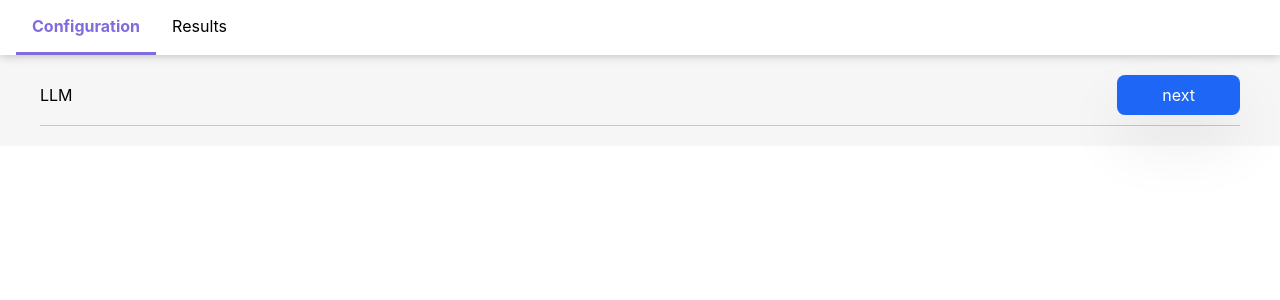
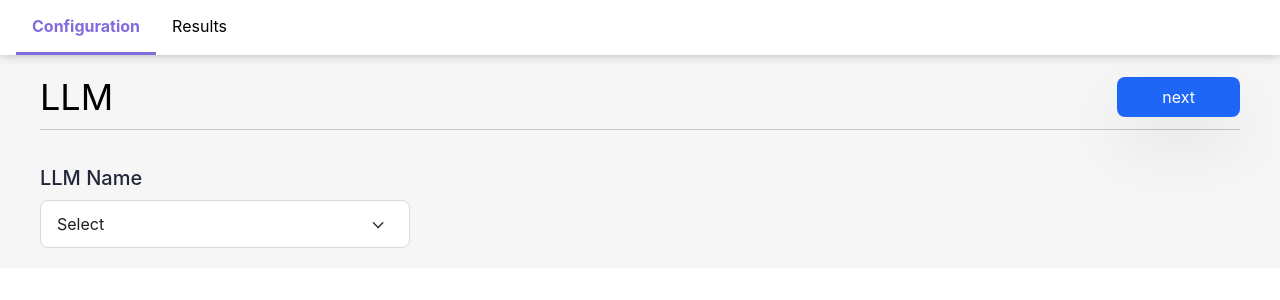
Before and after one commit to geodes-sms/PromptSLR, a React (Create React App) app in the folder front/: page / in a window 1280 px wide. Shown: the top 300 px of the page. Built offline with nearby package versions, Linux system fonts and the light colour scheme; a web font is replaced by a local one.

Commit message:
Add LLM form

```diff
--- a/front/src/components/DropdownSelector/styles.scss
+++ b/front/src/components/DropdownSelector/styles.scss
@@ -6,6 +6,7 @@
 .dropdown-selector-label {
   color: #24273a;
   font-size: 20px;
+  font-weight: 500;
   margin-bottom: 10px;
 }
 .dropdown-selection-button {
--- a/front/src/components/LLMConfiguration/LLMConfiguration.tsx
+++ b/front/src/components/LLMConfiguration/LLMConfiguration.tsx
@@ -1,6 +1,9 @@
 import React, { useState } from "react";
 import "./styles.scss";
 import Button from "../Button/Button";
+import DropdownSelector from "../DropdownSelector/DropdownSelector";
+import TextInput from "../TextInput/TextInput";
+import LLMForm from "../LLMForm/LLMForm";
 
 const LLMConfiguration = () => {
   const [step, setStep] = useState(1);
@@ -9,7 +12,7 @@ const LLMConfiguration = () => {
 
   const [APIKey, setAPIKey] = useState("");
   const [temperature, setTemperature] = useState("0.2");
-  const [maxToken, setMaxTokens] = useState("512");
+  const [maxTokens, setMaxTokens] = useState("512");
 
   const [foldCount, setFoldCount] = useState("150");
   const [epochs, setEpochs] = useState("12");
@@ -19,24 +22,61 @@ const LLMConfiguration = () => {
 
   const [additionalHyperParams, setadditionalHyperParams] = useState({});
 
-  const LLMForm = [
-    {
-      label: "LLM Name",
-      value: llmName,
-      setValue: (value: string) => setLlmName(value),
-      type: "dropdown",
-      options: ["ChatGPT", "Trainable", "Custom URL"],
-    },
-  ];
+  const renderInput = (formInput: any) => {
+    switch (formInput.type) {
+      case "dropdown":
+        return (
+          <DropdownSelector
+            label={formInput.label}
+            dropdownItems={formInput.options}
+            selectedItem={formInput.value}
+            setSelectedItem={formInput.setValue}
+          />
+        );
 
-  // Here you should define the form values (using states) and for info for each page
-  // pass everything to child components
+      case "textInput":
+        return (
+          <TextInput
+            label={formInput.label}
+            value={formInput.value}
+            setValue={formInput.setValue}
+          />
+        );
+
+      default:
+        return <></>;
+    }
+  };
+  const renderForm = (formFields: Array<any>) => {
+    return (
+      <div className="form-flex">
+        {formFields.map((item, i) => {
+          return <div key={i}>{renderInput(item)}</div>;
+        })}
+      </div>
+    );
+  };
+
   return (
     <div className="llm-configuration">
       <div className="llm-configuration__header">
-        <div className="configuration-breadcrumb">LLM</div>
+        <div className="configuration-breadcrumb" style={{ fontSize: "36px" }}>
+          LLM
+        </div>
         <Button label="next" onClick={() => {}} disabled={false} />
       </div>
+      <LLMForm
+        llmName={llmName}
+        setLlmName={setLlmName}
+        APIKey={APIKey}
+        setAPIKey={setAPIKey}
+        temperature={temperature}
+        setTemperature={setTemperature}
+        maxTokens={maxTokens}
+        setMaxTokens={setMaxTokens}
+        renderInput={renderInput}
+        renderForm={renderForm}
+      />
     </div>
   );
 };
--- a/front/src/components/LLMConfiguration/styles.scss
+++ b/front/src/components/LLMConfiguration/styles.scss
@@ -10,5 +10,14 @@
     align-items: center;
     padding-bottom: 10px;
     border-bottom: 1px solid #c7c7c7;
+    margin-bottom: 36px;
   }
 }
+
+.form-flex {
+  display: flex;
+  flex-direction: row;
+  flex-wrap: wrap;
+  align-items: center;
+  gap: 30px;
+}
--- /dev/null
+++ b/front/src/components/LLMForm/LLMForm.tsx
@@ -0,0 +1,80 @@
+import React from "react";
+import "./styles.scss";
+
+const LLMForm = (props: {
+  llmName: string;
+  setLlmName: (value: string) => void;
+  APIKey: string;
+  setAPIKey: (value: string) => void;
+  temperature: string;
+  setTemperature: (value: string) => void;
+  maxTokens: string;
+  setMaxTokens: (value: string) => void;
+
+  renderInput: (formInput: any) => JSX.Element;
+  renderForm: (formFields: Array<any>) => JSX.Element;
+}) => {
+  const {
+    llmName,
+    setLlmName,
+    APIKey,
+    setAPIKey,
+    temperature,
+    setTemperature,
+    maxTokens,
+    setMaxTokens,
+
+    renderInput,
+    renderForm,
+  } = props;
+
+  const staticForm = [
+    {
+      label: "LLM Name",
+      value: llmName,
+      setValue: (value: string) => setLlmName(value),
+      type: "dropdown",
+      options: ["ChatGPT", "Trainable", "Custom URL"],
+    },
+  ];
+
+  const GPTForm = [
+    {
+      label: "API Key",
+      value: APIKey,
+      setValue: (value: string) => setAPIKey(value),
+      type: "textInput",
+    },
+    {
+      label: "Temperature",
+      value: temperature,
+      setValue: setTemperature,
+      type: "textInput",
+    },
+    {
+      label: "Max Tokens",
+      value: maxTokens,
+      setValue: setMaxTokens,
+      type: "textInput",
+    },
+  ];
+
+  const renderDynamicForm = () => {
+    switch (llmName) {
+      case "ChatGPT":
+        return <div>{renderForm(GPTForm)}</div>;
+
+      default:
+        return <></>;
+    }
+  };
+
+  return (
+    <>
+      {renderForm(staticForm)}
+      {renderDynamicForm()}
+    </>
+  );
+};
+
+export default LLMForm;
```
Also changed, not shown: front/src/components/LLMForm/styles.scss (added).
